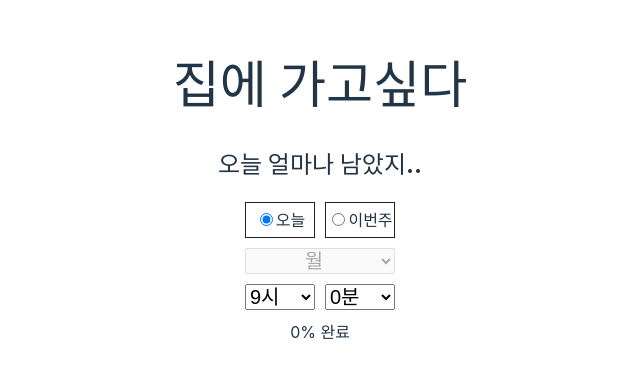
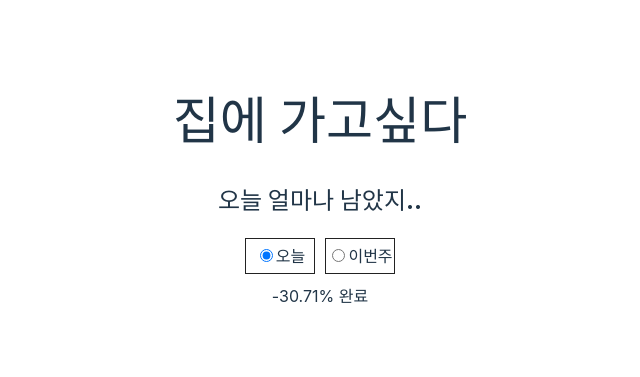
Before and after one commit to KimKyungYun/how_many, a React (Vite) app: page / in a window 1280 px wide. Shown: the part 217-594 px from the top of the page, without its empty margins (320-960 px from the left). Built offline with nearby package versions, Linux system fonts and the light colour scheme.

Commit message:
feat: 실시간

```diff
--- a/src/App.tsx
+++ b/src/App.tsx
@@ -1,19 +1,28 @@
-import { useState } from 'react'
+import { useEffect, useState } from 'react'
 import './App.css'
 
 function App() {
+  const [time,setTime]=useState('')
+
+  useEffect(() => {
+    const interval = setInterval(() => {
+      const hour=new Date().getHours()
+      const minute=new Date().getMinutes()
+      const second=new Date().getSeconds()
+      setTime(`${hour}:${minute}:${second}`)
+    }, 1000);
+
+    return () => clearInterval(interval);
+  },[])
+
   const [method, setMethod] = useState('today')
-  const [data, setData] = useState({ week: 0, hour:0,minute:0})
 
   const handleTime = () => {
-    const time = (data.hour + data.minute / 60)/9;
-    const percentage = data.week + (time > 1 ? 1 : time);
+    const list = time.split(':');
+    const passedTIme = ((Number(list[0]) - 9) + ((Number(list[1])) / 60) + ((Number(list[2])) / 3600)) / 9;
 
-    if (method === 'today') {
-      return Math.round(time * 10000) / 100;
-    }
-
-    return Math.round(percentage*2000)/100
+    if (method === 'today') return Math.floor(passedTIme*10000)/100;
+    return ( new Date().getDay() + passedTIme)>5?5:Math.floor( (new Date().getDay() + passedTIme)*2000)/100;
 
   }
 
@@ -34,7 +43,7 @@ function App() {
           이번주
         </label>
       </div>
-      <select className='week' name="week" id="" disabled={method==='today'} onChange={(e)=>setData(prev=>({...prev,week:Number(e.target.value)}))}>
+      {/* <select className='week' name="week" id="" disabled={method==='today'} onChange={(e)=>setData(prev=>({...prev,week:Number(e.target.value)}))}>
         <option value={0}>월</option>
         <option value={1}>화</option>
         <option value={2}>수</option>
@@ -56,7 +65,7 @@ function App() {
             <option key={index} value={index}>{index}분</option>
           )}
         </select>
-      </div>
+      </div>      */}
       <div>{handleTime()}% 완료</div>
     </>
   )
```
